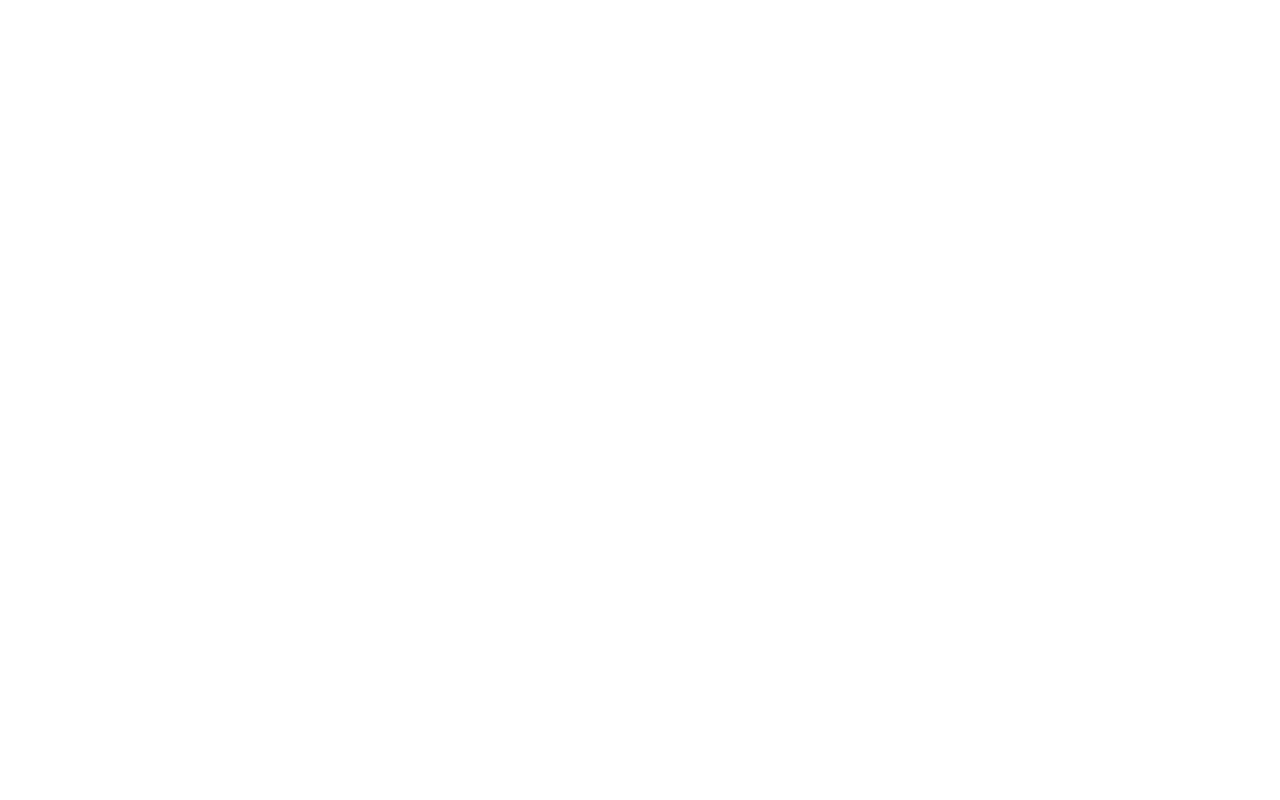
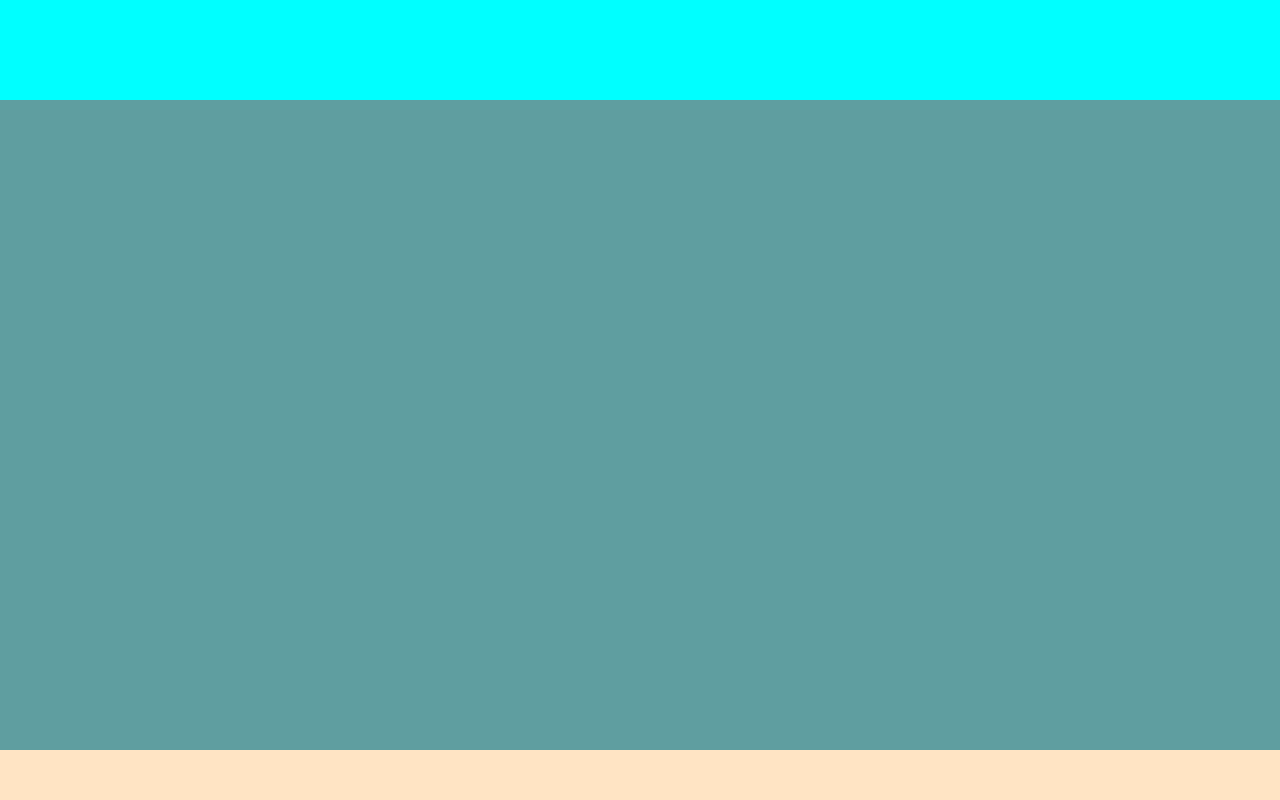
Before and after one commit to pviktorr/layout-aa, a plain HTML site: page index.html in a window 1280 px wide. Drawn offline with Linux system fonts and the light colour scheme.

Commit message:
Body concluido

```diff
--- a/index.html
+++ b/index.html
@@ -7,6 +7,8 @@
     <title>Layout</title>
 </head>
 <body>
-
+   <header> </header>
+   <main></main>
+   <footer></footer>
 </body>
 </html>
--- a/style.css
+++ b/style.css
@@ -3,3 +3,20 @@
     margin: 0;
     box-sizing: border-box;
 }
+body{
+    height: 100vh;
+    display: flex;
+    flex-direction: column;
+}
+header{
+    background-color: aqua;
+    height: 100px;
+}
+main{
+background-color: cadetblue;
+flex-grow: 1;
+}
+footer{
+ background-color: bisque;
+ height: 50px;
+}
```
